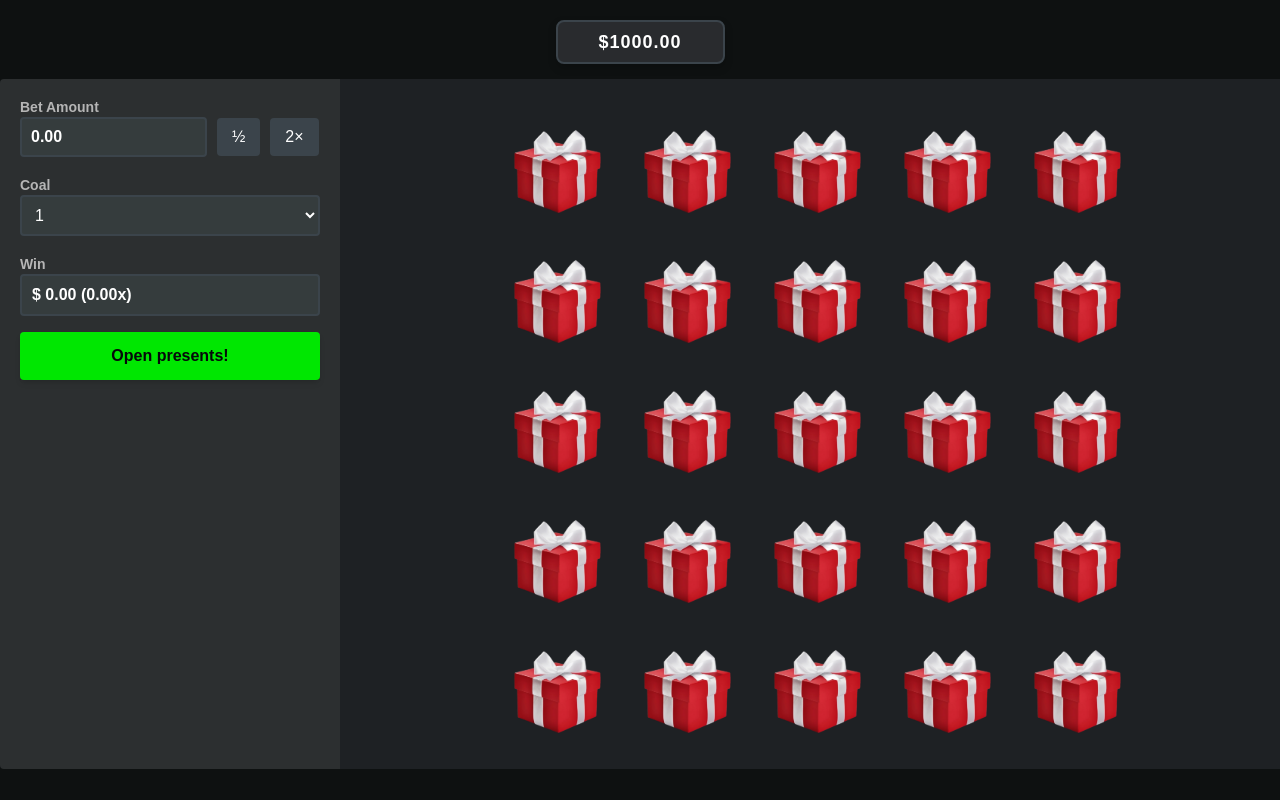
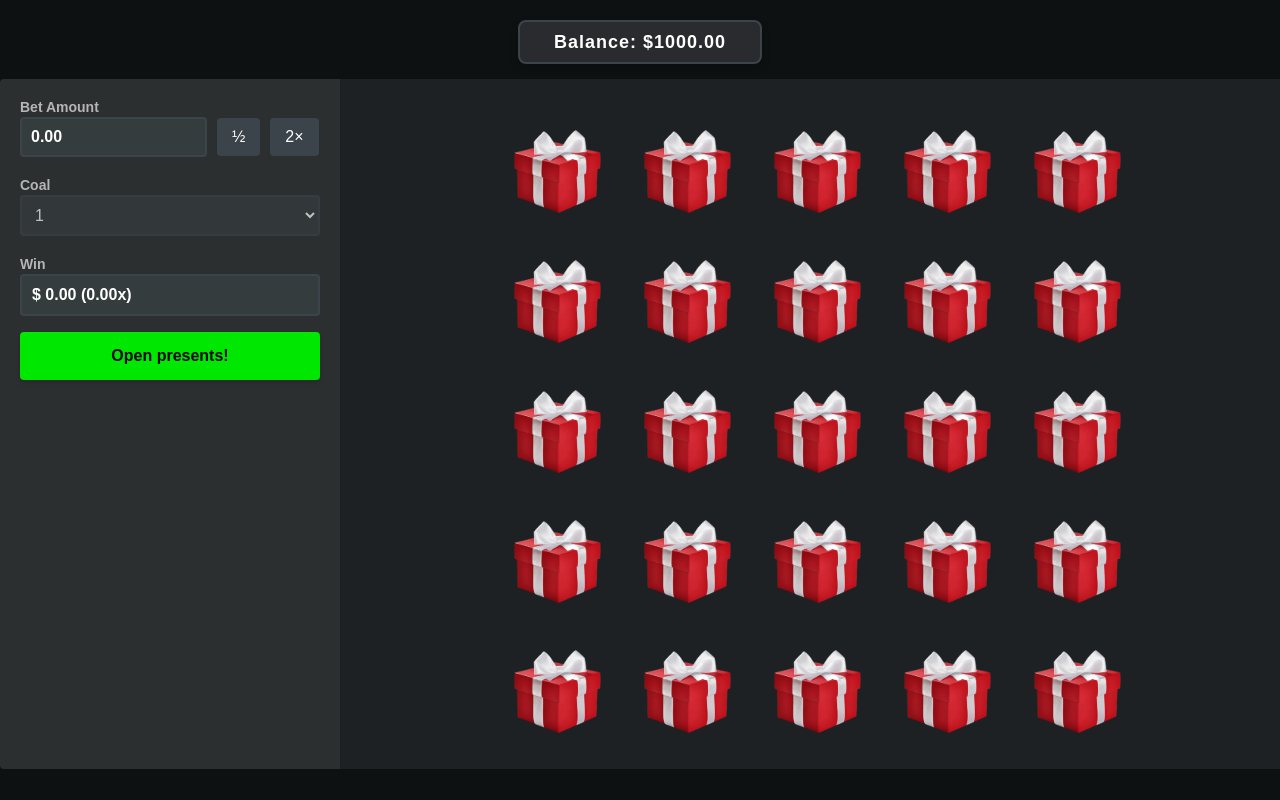
Before and after one commit to staten-island-tech/create-task-EmersonYang3, a website built with Vite: page APP/index.html in a window 1280 px wide. Both pictures are taken after a click on the button "Open presents!". Built offline with nearby package versions, Linux system fonts and the light colour scheme.

Commit message:
Balance + Testing bet button + CSS fix

```diff
--- a/APP/index.html
+++ b/APP/index.html
@@ -13,7 +13,7 @@
   <body>
     <header>
       <div class="balance-container">
-        <p id="balance">$1000.00</p>
+        <p id="balance">Balance: $1000.00</p>
       </div>
     </header>
     <div class="main-container">
--- a/APP/src/main.js
+++ b/APP/src/main.js
@@ -0,0 +1,11 @@
+const DOMSelectors = {
+  betButton: document.querySelector(".bet-button"),
+  betAmountSelector: document.getElementById("bet-amount"),
+  coalSelector: document.getElementById("Coal"),
+};
+
+DOMSelectors.betButton.addEventListener("click", () => {
+  console.log("Bet button clicked");
+  DOMSelectors.betAmountSelector.disabled = true;
+  DOMSelectors.coalSelector.disabled = true;
+});
--- a/APP/src/styles/balance-style.css
+++ b/APP/src/styles/balance-style.css
@@ -1,6 +1,6 @@
 .balance-container {
     height: 40px;
-    width: 125px;
+    width: 200px;
     background-color: #292b2e;
     border: 2px solid #3b444b;
     display: flex;
```
